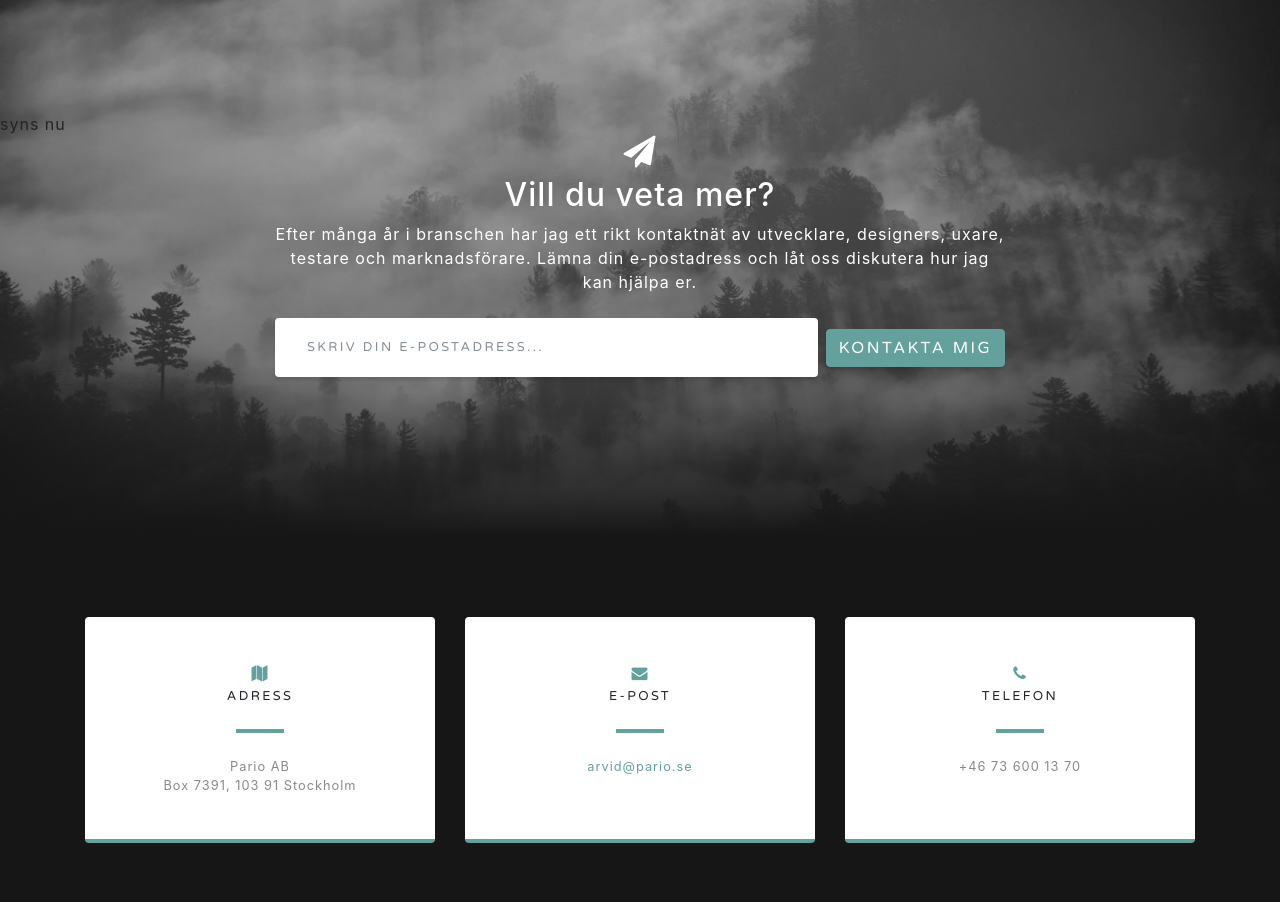
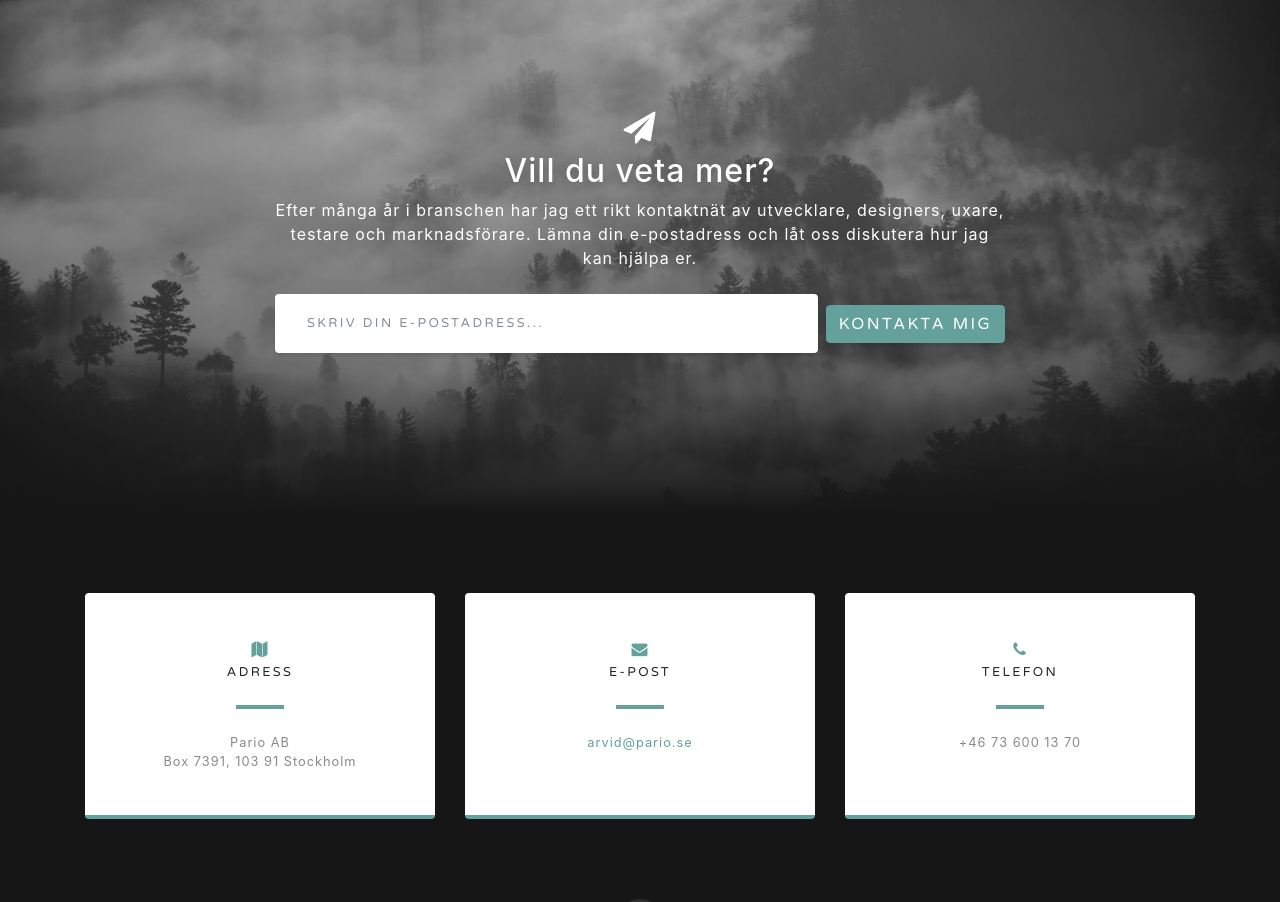
Before and after one commit to superawe/pariohomepage, a React (Create React App) app: page / in a window 1280 px wide. Shown: the part 3921-4823 px from the top of the page. Built offline with nearby package versions, Linux system fonts and the light colour scheme; no server answers.

Commit message:
removed info div from in view contact form

```diff
--- a/src/components/InViewContactForm.js
+++ b/src/components/InViewContactForm.js
@@ -57,8 +57,6 @@ const InViewContactForm = () => {
 
   return (
     <section id="#signup" name="signup" className={"signup-section"} ref={ref}>
-      {inView && <div>syns nu</div>}
-
       <div className="container">
         <div className="row">
           <div className="col-md-10 col-lg-8 mx-auto text-center">
```
